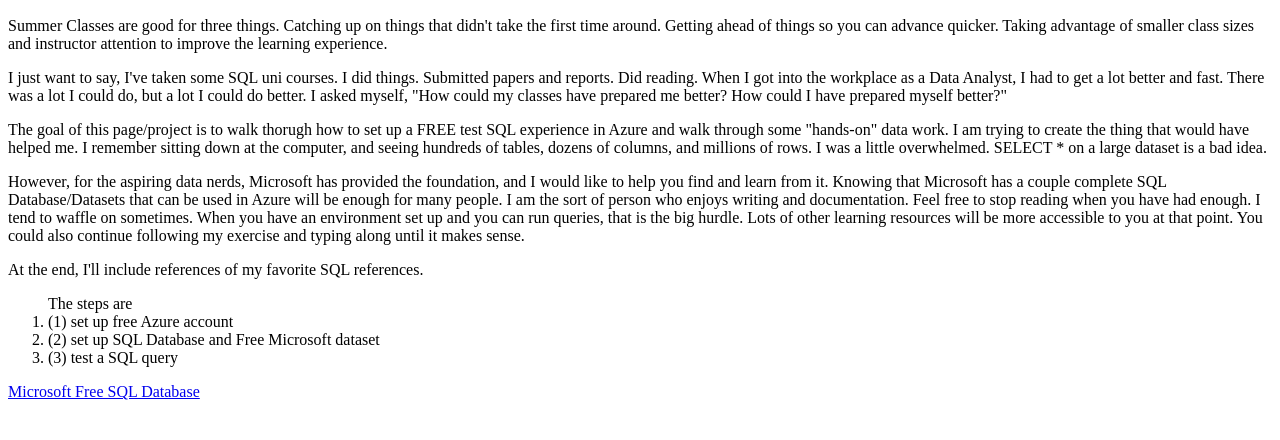
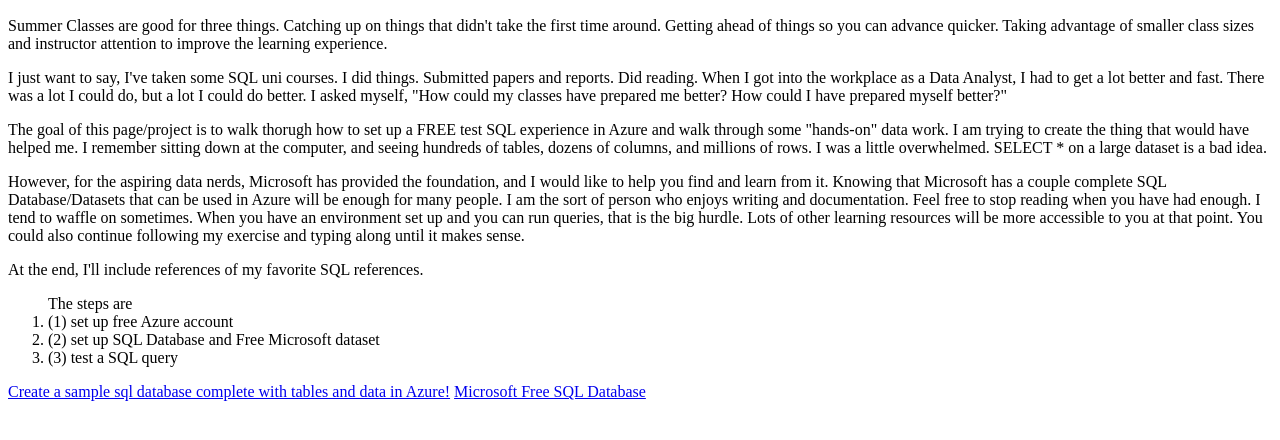
Before and after one commit to soupwork/SQL-SummerSchool, a plain HTML site: page index.html in a window 1280 px wide. Shown: the part 96-536 px from the top of the page. Drawn offline with Linux system fonts and the light colour scheme.

Commit message:
Update index.html

```diff
--- a/index.html
+++ b/index.html
@@ -18,5 +18,7 @@
 <li>(3) test a SQL query</li>
 </ol>
 
+<a href = "https://learn.microsoft.com/en-us/azure/azure-sql/database/single-database-create-quickstart?view=azuresql&tabs=azure-portal">
+  Create a sample sql database complete with tables and data in Azure!</a>
 
 <a href ="https://learn.microsoft.com/en-us/azure/azure-sql/database/free-sql-db-free-account-how-to-deploy?view=azuresql"> Microsoft Free SQL Database</a>
```
